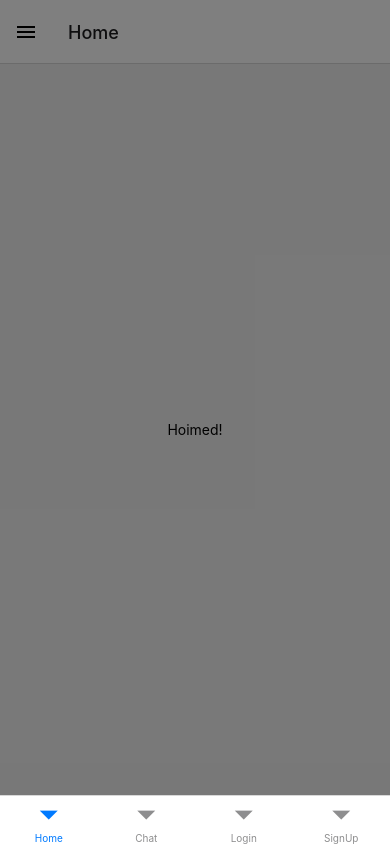
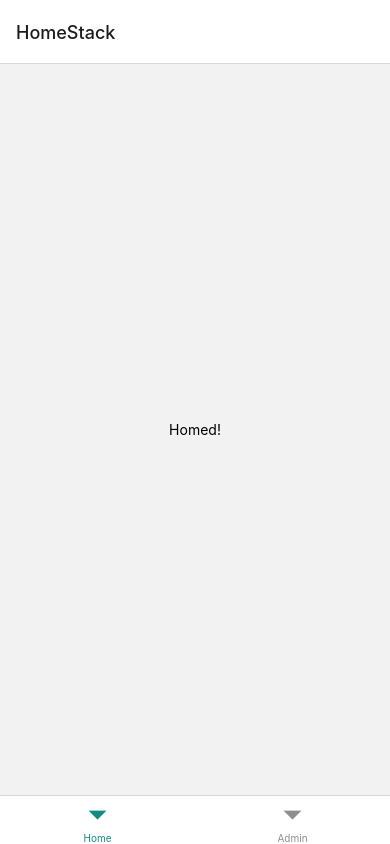
Before and after one commit to jinyangp/codeexp_2022, a React Native app: screen /Home in a window 390 px wide. Built offline with nearby package versions, Linux system fonts and the light colour scheme; no server answers.

Commit message:
refactored navigation and added custom font

```diff
--- a/App.js
+++ b/App.js
@@ -1,60 +1,74 @@
-import { StatusBar } from 'expo-status-bar';
-import { StyleSheet, Text, View } from 'react-native';
-import { NavigationContainer } from '@react-navigation/native';
-import MyTabs from './navigation/MyTabs';
-import { useAssets } from 'expo-asset';
-import { useEffect, useState } from 'react';
-import { onAuthStateChanged } from 'firebase/auth';
-import { auth } from './config/firebase';
-import ContextWrapper from './context/ContextWrapper';
+import React, { useCallback, useEffect, useState } from "react";
+import { View, StyleSheet } from "react-native";
+import * as SplashScreen from "expo-splash-screen";
+import { useAssets } from "expo-asset";
+import * as Font from "expo-font";
 
-function App() {
-  const [currUser, setCurrUser] = useState(null)
-  const [loading, setLoading] = useState(true)
+// from previous version NOTE
+// import { onAuthStateChanged } from "firebase/auth";
+// import { auth } from "./config/firebase";
+
+import MainNavigator from "./navigation/MainNavigator";
+
+export default function App() {
+  const [appIsReady, setAppIsReady] = useState(false);
+
+  // from previous version NOTE
+  // const [currUser, setCurrUser] = useState(null)
+  // const [loading, setLoading] = useState(true)
+  // useEffect(() => {
+  //   const unsubcribe = onAuthStateChanged(auth, user => {
+  //     setLoading(false);
+  //     if (user) {
+  //       setCurrUser(user);
+  //     }
+  //   });
+  //   return () => unsubcribe()
+  // }, []);
 
   useEffect(() => {
-    const unsubcribe = onAuthStateChanged(auth, user => {
-      setLoading(false);
-      if (user) {
-        setCurrUser(user);
-      }
-    });
-    return () => unsubcribe();
+    const prepareApp = () => {
+      SplashScreen.preventAutoHideAsync()
+        .then(() => {
+          return Font.loadAsync({
+            "open-sans": require("./assets/fonts/OpenSans-Regular.ttf"),
+            "open-sans-bold": require("./assets/fonts/OpenSans-Bold.ttf"),
+          });
+        })
+        .catch((err) => {
+          console.log(err);
+        })
+        .finally(() => {
+          setAppIsReady(true);
+        });
+    };
+    prepareApp();
   }, []);
 
-  if (loading) {
-    return <Text>Loading...</Text>
+  const onLayoutRootView = useCallback(async () => {
+    if (appIsReady) {
+      await SplashScreen.hideAsync();
+    }
+  }, [appIsReady]);
+  const [assets] = useAssets(
+    require("./assets/icon-square.png"),
+    require("./assets/chatbg.png"),
+    require("./assets/user-icon.png")
+  );
+
+  if (!appIsReady || !assets) {
+    return null;
   }
 
   return (
-    <NavigationContainer>
-      <MyTabs/>
-    </NavigationContainer>
+    <View style={styles.rootView} onLayout={onLayoutRootView}>
+      <MainNavigator />
+    </View>
   );
 }
 
 const styles = StyleSheet.create({
-  container: {
+  rootView: {
     flex: 1,
-    backgroundColor: '#fff',
-    alignItems: 'center',
-    justifyContent: 'center',
   },
 });
-
-function Main() {
-  const [assets] = useAssets(
-    require("./assets/icon-square.png"),
-    require("./assets/chatbg.png"),
-    require("./assets/user-icon.png"),
-  );
-  if (!assets) {
-    return <Text>Loading ..</Text>;
-  }
-  return <ContextWrapper>
-    <App/>
-    </ContextWrapper>
-}
-
-export default Main;
-// npm run ios
--- a/components/screens/HomeScreen.js
+++ b/components/screens/HomeScreen.js
@@ -1,12 +1,11 @@
-
-import { Text, View } from 'react-native';
+import { Text, View } from "react-native";
 
 function HomeScreen() {
-    return (
-      <View style={{ flex: 1, justifyContent: 'center', alignItems: 'center' }}>
-        <Text>Hoimed!</Text>
-      </View>
-    );
-  }
+  return (
+    <View style={{ flex: 1, justifyContent: "center", alignItems: "center" }}>
+      <Text>Homed!</Text>
+    </View>
+  );
+}
 
 export default HomeScreen;
--- /dev/null
+++ b/navigation/AppNavigator.js
@@ -0,0 +1,83 @@
+import { createBottomTabNavigator } from "@react-navigation/bottom-tabs";
+import { createStackNavigator } from "@react-navigation/stack";
+
+// group buy related
+import ChatScreen from "../components/screens/ChatScreen";
+import CreateGroup from "../components/screens/CreateGroup";
+import ExploreScreen from "../components/screens/ExploreScreen";
+import HomeScreen from "../components/screens/HomeScreen";
+
+// admin related
+import SettingsScreen from "../components/screens/SettingsScreen";
+import HistoryScreen from "../components/screens/HistoryScreen";
+
+// auth related
+import Login from "../components/screens/Login";
+import Signup from "../components/screens/Signup";
+
+import { palette, theme } from "../utils";
+
+// Create a stack navigator for all group related pages NOTE
+// no need to be imported
+const GroupBuyStackNavigator = createStackNavigator();
+
+// Have to name HomeStack to avoid name clash with main navigator
+const GroupBuyNavigator = () => {
+  return (
+    <GroupBuyStackNavigator.Navigator>
+      <GroupBuyStackNavigator.Screen name="HomeStack" component={HomeScreen} />
+      <GroupBuyStackNavigator.Screen
+        name="CreateGroup"
+        component={CreateGroup}
+      />
+      <GroupBuyStackNavigator.Screen name="Explore" component={ExploreScreen} />
+      <GroupBuyStackNavigator.Screen name="Chat" component={ChatScreen} />
+    </GroupBuyStackNavigator.Navigator>
+  );
+};
+
+// Create a stack navigator for all admin related pages NOTE
+// no need to be imported
+const AdminStackNavigator = createStackNavigator();
+
+const AdminNavigator = () => {
+  return (
+    <AdminStackNavigator.Navigator>
+      <AdminStackNavigator.Screen name="Settings" component={SettingsScreen} />
+      <AdminStackNavigator.Screen name="History" component={HistoryScreen} />
+    </AdminStackNavigator.Navigator>
+  );
+};
+
+// Create a stack navigator for all auth related pages NOTE
+// need to be imported
+const AuthStackNavigator = createStackNavigator();
+
+export const AuthNavigator = () => {
+  return (
+    // screenOptions = {} to add custom styling to stack screens
+    <AuthStackNavigator.Navigator>
+      <AuthStackNavigator.Screen name="Login" component={Login} />
+      <AuthStackNavigator.Screen name="SignUp" component={Signup} />
+    </AuthStackNavigator.Navigator>
+  );
+};
+
+// Create a bottom tab navigator NOTE MAIN NAVIGATOR NOTE
+// need to be imported
+const HomeTabsNavigator = createBottomTabNavigator();
+
+export const HomeNavigator = () => {
+  return (
+    // screenOptions = {} to add custom styling to tabs
+    <HomeTabsNavigator.Navigator
+      screenOptions={{
+        tabBarActiveTintColor: theme.colors.primary,
+        headerShown: false,
+      }}
+    >
+      <HomeTabsNavigator.Screen name="Home" component={GroupBuyNavigator} />
+      <HomeTabsNavigator.Screen name="Admin" component={AdminNavigator} />
+    </HomeTabsNavigator.Navigator>
+  );
+};
--- /dev/null
+++ b/navigation/MainNavigator.js
@@ -0,0 +1,17 @@
+import React, { useState } from "react";
+import { NavigationContainer } from "@react-navigation/native";
+import { HomeNavigator, AuthStackNavigator } from "./AppNavigator";
+
+const MainNavigator = (props) => {
+  // for now, a dummy useState to control screens user see
+  // should change to redux's state in the future
+  const [isLoggedIn, setIsLoggedIn] = useState(true);
+
+  return (
+    <NavigationContainer>
+      {isLoggedIn ? <HomeNavigator /> : <AuthStackNavigator />}
+    </NavigationContainer>
+  );
+};
+
+export default MainNavigator;
--- a/navigation/MyTabs.js
+++ /dev/null
@@ -1,22 +0,0 @@
-
-import ChatScreen from "../components/screens/ChatScreen";
-import { createBottomTabNavigator } from '@react-navigation/bottom-tabs';
-import Login from "../components/screens/Login";
-import Signup from "../components/screens/Signup";
-import HomeDrawer from "./HomeDrawer";
-
-const Tab = createBottomTabNavigator();
-
-function MyTabs() {
-    return (
-      <Tab.Navigator>
-        <Tab.Screen name="Home" options={{headerShown: false}} component={HomeDrawer} />
-        <Tab.Screen name="Chat" component={ChatScreen} />
-        <Tab.Screen name="Login" component={Login} />
-        <Tab.Screen name="SignUp" component={Signup} />
-
-      </Tab.Navigator>
-    );
-  }
-
-export default MyTabs;
```
Also changed, not shown: config/firebase.js (+6 -6 lines), assets/fonts/OpenSans-Bold.ttf (added), assets/fonts/OpenSans-Regular.ttf (added).
